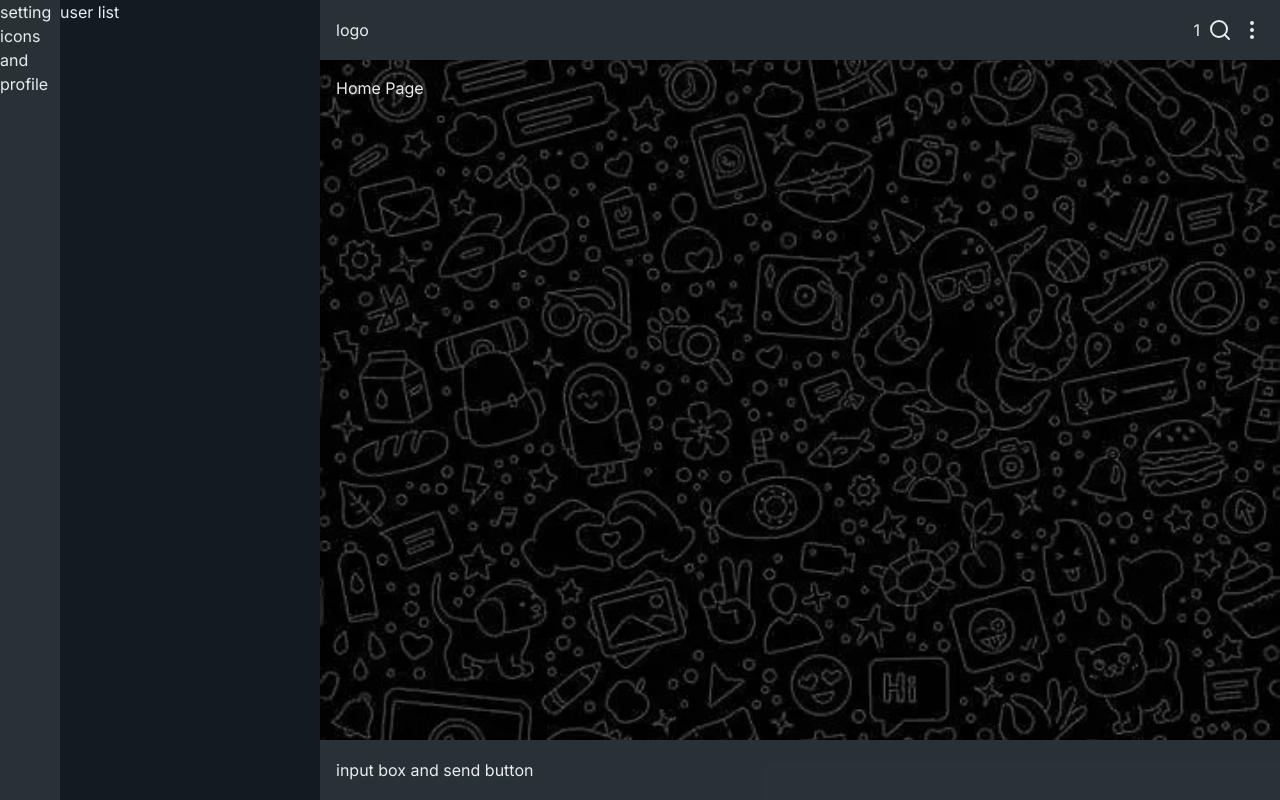
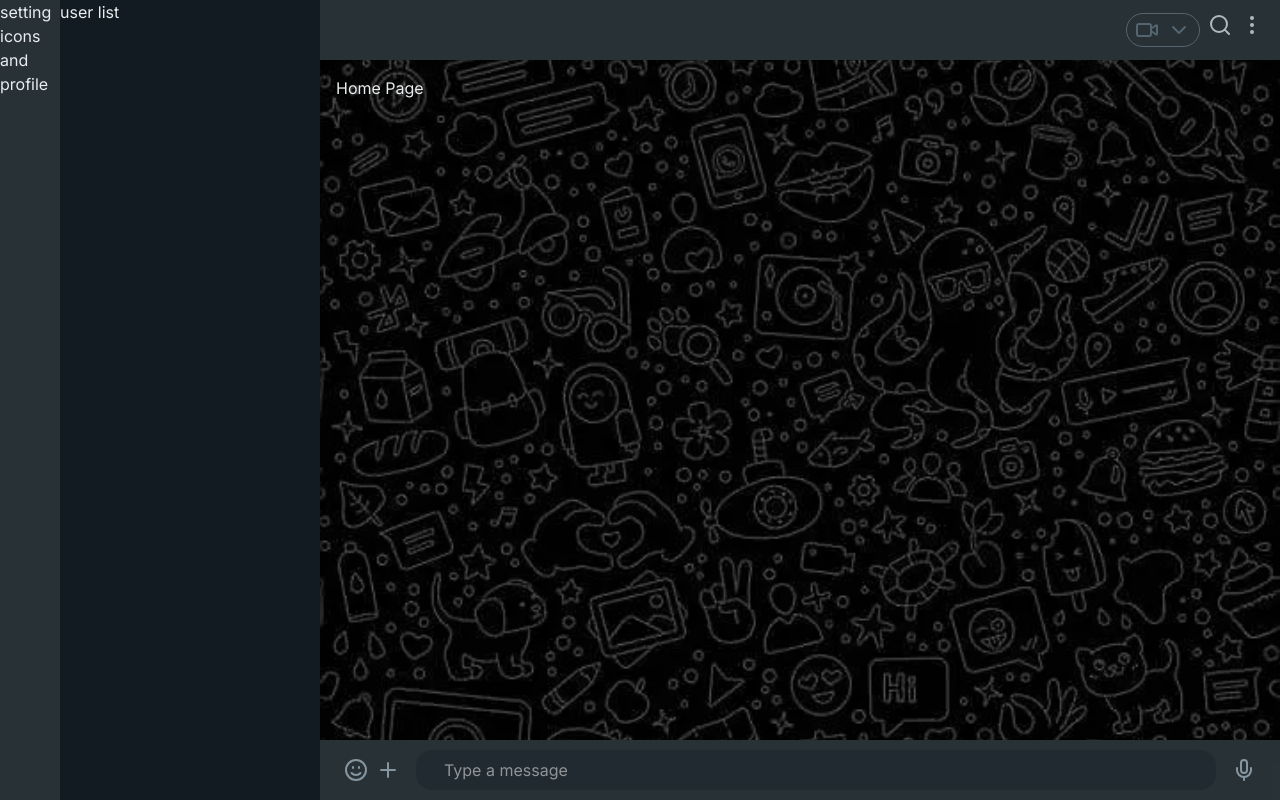
Before and after one commit to deepakspoc/react-whatsapp-clone, a Next.js app: page / in a window 1280 px wide. Built offline with nearby package versions, Linux system fonts and the light colour scheme.

Commit message:
add footer  and some icon in navbar

```diff
--- a/app/layout.tsx
+++ b/app/layout.tsx
@@ -4,6 +4,7 @@ import "./globals.css";
 import Image from "next/image";
 import Sidebar from "@/components/layout/Sidebar";
 import Navbar from "@/components/layout/Navbar";
+import Footer from "@/components/layout/Footer"
 
 const inter = Inter({
   variable: "--font-inter",
@@ -37,9 +38,7 @@ export default function RootLayout({
 
               {children}
             </main>
-            <footer className="bg-primary/90 h-15 flex items-center px-4">
-              input box and send button
-            </footer>
+           <Footer/>
           </div>
         </div>
       </body>
--- /dev/null
+++ b/components/layout/Footer.tsx
@@ -0,0 +1,20 @@
+import { Mic, Smile,Plus} from "lucide-react";
+
+const Footer = () => {
+  return (
+   <footer className="bg-primary/90 h-15 flex items-center px-4">
+        <div className="flex gap-2 px-2 py-1">
+            <div> <Smile className="text-[#8696A0] hover:cursor-pointer" /></div>
+            <div><Plus className="text-[#8696A0] hover:cursor-pointer"   /></div>
+        </div>
+        <div className="bg-primary/30 px-4 h-10 w-full rounded-2xl flex items-center mx-2">
+            <input type="text" placeholder="Type a message"
+            className=" text-white rounded-4xl px-3 py-1 mt- w-full "/>
+        </div>
+
+        <div className="mx-2"> <Mic className="text-[#8696A0] hover:cursor-pointer" /></div>
+    </footer>
+  );
+};
+
+export default Footer;
--- a/components/layout/Navbar.tsx
+++ b/components/layout/Navbar.tsx
@@ -1,16 +1,20 @@
-import { EllipsisVertical, SearchIcon } from "lucide-react";
+
+import { Check, ChevronDown, EllipsisVertical, SearchIcon,Target,Video } from "lucide-react";
 
 const Navbar = () => {
   return (
     <nav className="bg-primary/90 h-15 flex items-center justify-between px-4 ">
-      <div>logo</div>
+      <div className="flex gap-2"></div>
       <div className="flex gap-2">
-        <div>1</div>
-        <div>
-          <SearchIcon />
+        <div className="flex gap-2 px-2 py-1 rounded-full border border-[#54656F]">
+          <div><Video className="text-[#54656F] hover:cursor-pointer" /></div>
+          <div><ChevronDown className="text-[#54656F] hover:cursor-pointer" /></div>
         </div>
         <div>
-          <EllipsisVertical />
+          <SearchIcon className="text-[#AEBAC1] hover:cursor-pointer"/>
+        </div>
+        <div>
+          <EllipsisVertical className="text-[#AEBAC1] hover:cursor-pointer" />
         </div>
       </div>
     </nav>
```
Also changed, not shown: public/images/whatsapp.png (added).
